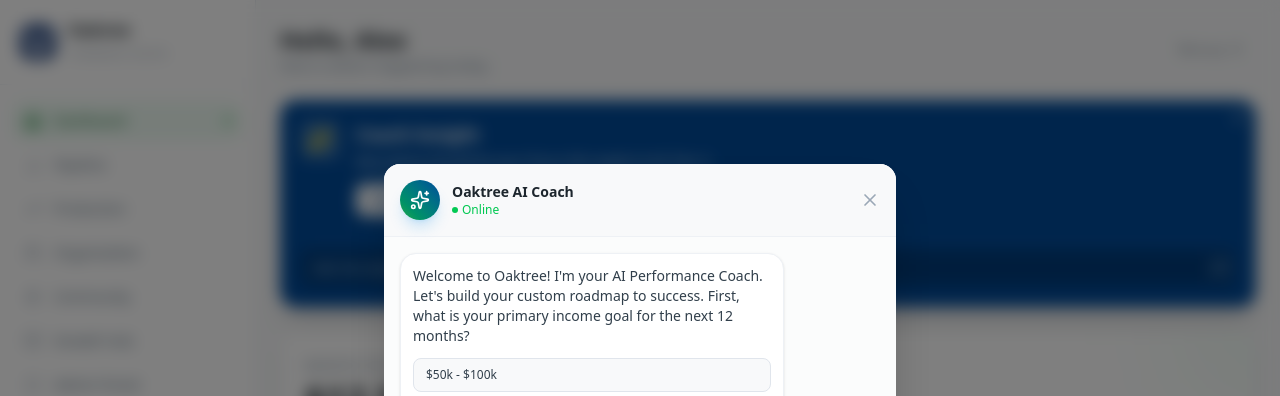
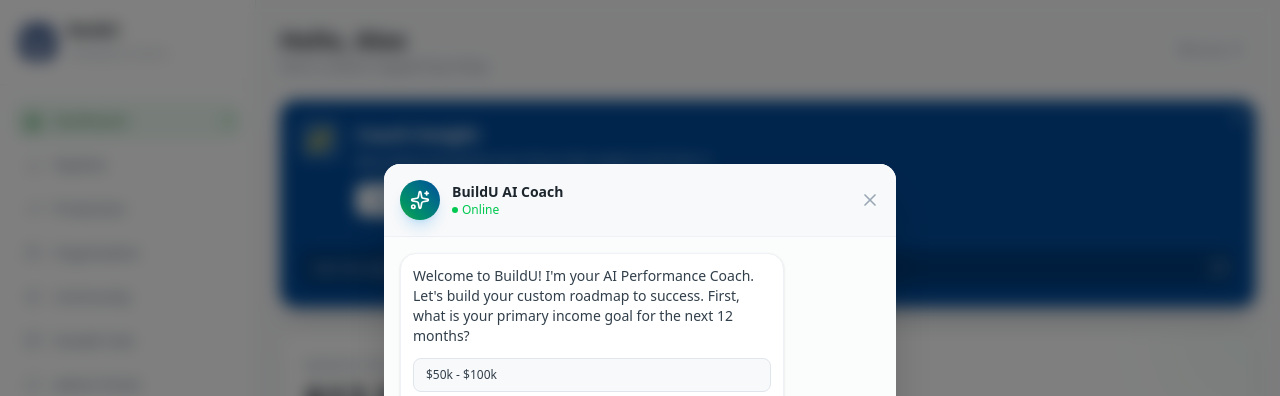
Before and after one commit to hamamilton/oaktree-command-center, a React (Vite) app: page /dashboard in a window 1280 px wide. Shown: the top 396 px of the page. Built offline with nearby package versions, Linux system fonts and the light colour scheme.

Commit message:
refactor: Replace all Oaktree references with BuildU

```diff
--- a/index.html
+++ b/index.html
@@ -5,8 +5,8 @@
     <meta name="viewport" content="width=device-width, initial-scale=1.0, viewport-fit=cover" />
 
     <!-- App Identity -->
-    <title>Oaktree Command Center</title>
-    <meta name="description" content="Oaktree mortgage team performance and production tracker." />
+    <title>BuildU Command Center</title>
+    <meta name="description" content="BuildU team performance and production tracker." />
 
     <!-- PWA Manifest -->
     <link rel="manifest" href="/manifest.json" />
@@ -17,7 +17,7 @@
     <!-- iOS / Safari -->
     <meta name="apple-mobile-web-app-capable" content="yes" />
     <meta name="apple-mobile-web-app-status-bar-style" content="black-translucent" />
-    <meta name="apple-mobile-web-app-title" content="Oaktree" />
+    <meta name="apple-mobile-web-app-title" content="BuildU" />
     <link rel="apple-touch-icon" href="/icon-192.png" />
 
     <!-- Favicon -->
--- a/src/components/ai/OnboardingChat.tsx
+++ b/src/components/ai/OnboardingChat.tsx
@@ -14,7 +14,7 @@
         {
             id: '1',
             sender: 'ai',
-            text: "Welcome to Oaktree! I'm your AI Performance Coach. Let's build your custom roadmap to success. First, what is your primary income goal for the next 12 months?",
+            text: "Welcome to BuildU! I'm your AI Performance Coach. Let's build your custom roadmap to success. First, what is your primary income goal for the next 12 months?",
             options: ['$50k - $100k', '$100k - $250k', '$250k+', 'Maximize RevShare']
         }
     ]);
@@ -93,7 +93,7 @@
                     <span className="text-xs font-semibold text-gray-500 uppercase tracking-wider">Days 1-30</span>
                     <p className="font-medium text-gray-900 dark:text-white">Foundation & Licensing</p>
                     <ul className="mt-1 space-y-1 text-gray-600 dark:text-gray-400 list-disc list-inside text-xs">
-                        <li>Complete Oaktree Academy modules 1-3.</li>
+                        <li>Complete BuildU Academy modules 1-3.</li>
                         <li>Set up your social media profiles.</li>
                         <li>Submit your first 3 leads.</li>
                     </ul>
@@ -144,7 +144,7 @@
                             <Sparkles className="text-white" size={20} />
                         </div>
                         <div>
-                            <h2 className="font-bold text-gray-900 dark:text-white text-sm">Oaktree AI Coach</h2>
+                            <h2 className="font-bold text-gray-900 dark:text-white text-sm">BuildU AI Coach</h2>
                             <p className="text-xs text-green-500 font-medium flex items-center gap-1">
                                 <span className="w-1.5 h-1.5 rounded-full bg-green-500 animate-pulse"></span>
                                 Online
--- a/src/layouts/AppLayout.tsx
+++ b/src/layouts/AppLayout.tsx
@@ -35,9 +35,9 @@
 
                 {/* Brand */}
                 <div className="flex items-center gap-3 px-5 py-5 border-b border-gray-100 dark:border-gray-700">
-                    <img src="/icon-192.png" alt="Oaktree" className="w-9 h-9 rounded-xl shadow-sm" />
+                    <img src="/icon-192.png" alt="BuildU" className="w-9 h-9 rounded-xl shadow-sm" />
                     <div>
-                        <span className="font-bold text-base text-gray-900 dark:text-white tracking-tight block leading-tight">Oaktree</span>
+                        <span className="font-bold text-base text-gray-900 dark:text-white tracking-tight block leading-tight">BuildU</span>
                         <span className="text-[10px] text-gray-400 uppercase tracking-wider">Command Center</span>
                     </div>
                 </div>
@@ -95,8 +95,8 @@
                 {/* Mobile-only topbar */}
                 <header className="md:hidden bg-white dark:bg-gray-800 shadow-sm px-4 py-3 sticky top-0 z-10 flex justify-between items-center">
                     <div className="flex items-center gap-2">
-                        <img src="/icon-192.png" alt="Oaktree" className="w-7 h-7 rounded-lg" />
-                        <span className="font-bold text-base text-gray-900 dark:text-white tracking-tight">Oaktree</span>
+                        <img src="/icon-192.png" alt="BuildU" className="w-7 h-7 rounded-lg" />
+                        <span className="font-bold text-base text-gray-900 dark:text-white tracking-tight">BuildU</span>
                     </div>
                     <button
                         onClick={() => navigate('/profile/current-user')}
--- a/src/pages/Apply.tsx
+++ b/src/pages/Apply.tsx
@@ -156,11 +156,11 @@
             </div>
             <div className="p-4 bg-primary-50 dark:bg-primary-900/20 rounded-xl border border-primary-100 dark:border-primary-900/50">
                 <p className="text-sm text-primary-800 dark:text-primary-300">
-                    "I am committed to following the Oaktree system to achieve my goals."
+                    "I am committed to following the BuildU system to achieve my goals."
                 </p>
                 <div className="mt-3 flex items-center gap-2">
                     <input type="checkbox" className="w-4 h-4 rounded border-gray-300 text-primary-600 focus:ring-primary-500" />
-                    <span className="text-xs text-gray-600 dark:text-gray-400">I agree to the Oaktree Partner Agreement</span>
+                    <span className="text-xs text-gray-600 dark:text-gray-400">I agree to the BuildU Partner Agreement</span>
                 </div>
             </div>
         </div>
@@ -174,7 +174,7 @@
                 </div>
             </div>
             <div>
-                <h2 className="text-2xl font-bold text-gray-900 dark:text-white">Welcome to Oaktree!</h2>
+                <h2 className="text-2xl font-bold text-gray-900 dark:text-white">Welcome to BuildU!</h2>
                 <p className="text-gray-500 dark:text-gray-400 mt-2 max-w-xs mx-auto">
                     Your application has been approved. Your profile is ready.
                 </p>
--- a/src/pages/Landing.tsx
+++ b/src/pages/Landing.tsx
@@ -11,14 +11,14 @@
                 <div className="flex justify-center mb-6">
                     <img
                         src="/icon-192.png"
-                        alt="Oaktree"
+                        alt="BuildU"
                         className="w-20 h-20 rounded-2xl shadow-lg shadow-primary-600/20"
                     />
                 </div>
 
                 <div className="space-y-2">
                     <h1 className="text-3xl font-extrabold text-gray-900 dark:text-white tracking-tight">
-                        Oaktree Command Center
+                        BuildU Command Center
                     </h1>
                     <p className="text-gray-500 dark:text-gray-400">
                         The elite platform for modern loan officers.
@@ -45,7 +45,7 @@
                         onClick={() => navigate('/apply')}
                         className="w-full py-3.5 px-6 rounded-xl bg-primary-600 hover:bg-primary-700 text-white font-semibold shadow-lg shadow-primary-600/30 transition-all active:scale-[0.98] flex items-center justify-center gap-2"
                     >
-                        Apply to Join Oaktree
+                        Apply to Join BuildU
                         <ArrowRight size={18} />
                     </button>
 
--- a/src/services/mockData.ts
+++ b/src/services/mockData.ts
@@ -319,7 +319,7 @@
     {
         id: 'p2',
         type: 'announcement',
-        author: { name: 'Oaktree Corporate' },
+        author: { name: 'BuildU Corporate' },
         content: '🚀 New "Jumbo Elite" product is live! Rates as low as 6.125%. Check the resource hub for guidelines.',
         timestamp: '5 hours ago',
         likes: 45
--- a/src/services/tenantData.ts
+++ b/src/services/tenantData.ts
@@ -102,7 +102,7 @@
 
 export const MOCK_COMPANY: Company = {
     id: 'company-oaktree',
-    name: 'Oaktree Funding',
+    name: 'BuildU',
     slug: 'oaktree',
     logoUrl: '/icon-192.png',
     primaryColor: '#21A843',
```
Also changed, not shown: public/manifest.json.
